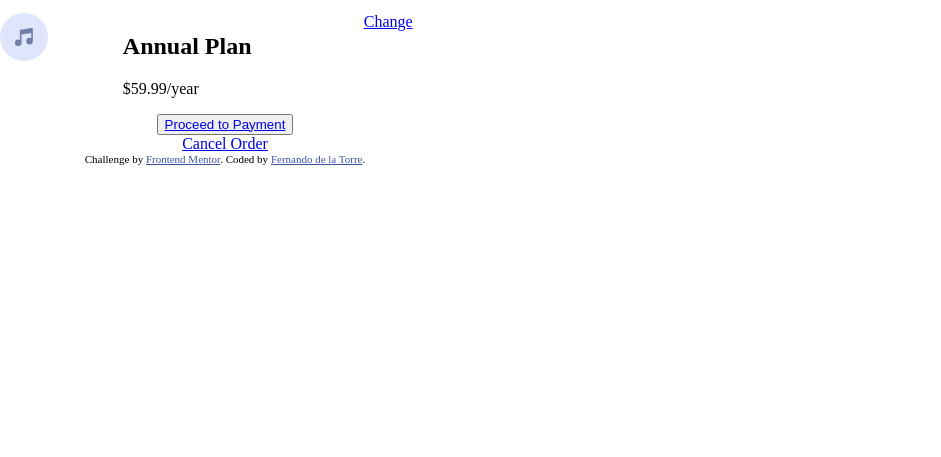
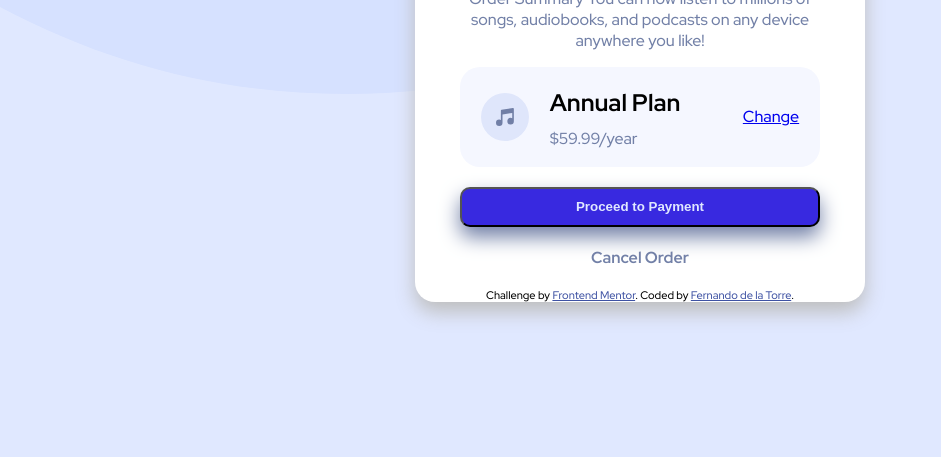
Before and after one commit to FernandoDLT/order-summary-component-main, a plain HTML site: page index.html in a window 1280 px wide. Shown: the part 343-800 px from the top of the page, without its empty margins (0-941 px from the left). Drawn offline with Linux system fonts and the light colour scheme.

Commit message:
fixed backgrond

```diff
--- a/style.scss
+++ b/style.scss
@@ -7,31 +7,82 @@ $darkblue: hsl(223, 47%, 23%);
 @import url('https://fonts.googleapis.com/css2?family=Red+Hat+Display:wght@500;700;900&display=swap');
 
 body {
+    font-family: "Red Hat Display", sans-serif;
     font-size: 16px;
     text-align: center;
     margin: 0;
     padding: 0;
+    max-width: 1440px;
+    max-height: 900px;
+    background-image: url(/images/pattern-background-desktop.svg);
+    background-repeat: no-repeat;
+    background-color: $paleblue;
     .card {
         max-width: 450px;
+        margin: 20px auto;
+        border-radius: 20px;
+        box-shadow: 0px 10px 20px rgb(190, 190, 190);
+        background-color: white;
+        .img img{
+            border-radius: 20px 20px 0px 0px;
+        }
         .order {
+            width: 80%;
+            margin: auto;
+            p {
+                color: $desaturatedblue;
+            }
         }
         .plan {
             display: grid;
             grid-auto-flow: column;
-            height: 100x;
+            height: 100px;
+            width: 80%;
+            margin: auto;
+            background-color: $verypaleblue;
+            border-radius: 20px;
+            img {
+                margin: auto;
+            }
             .text {
                 text-align: left;
-                // h2 {
-                //     margin: 0px;
-                // }
-                // p {
-                //     margin: 0px;
-                // }
+                h2 {
+                    margin-bottom: 5px;
+                }
+                p {
+                    margin-top: 10px;
+                    color: $desaturatedblue;
+                }
+            }
+            a {
+                margin: auto;
             }
         }
         .button {
+            width: 80%;
+            height: 40px;
+            margin: 20px auto;
+            border-radius: 10px;
+            background-color: $brightblue;
+            box-shadow: 0px 10px 20px $desaturatedblue;
+
+            a {
+                color: $paleblue;
+                font-weight: 900;
+                text-decoration: none;
+            }
+        }
+        .cancel {
+            a,
+            :active {
+                text-decoration: none;
+                font-weight: 700;
+                color: $desaturatedblue;
+            }
+            text-decoration: none;
         }
         .attribution {
+            margin-top: 20px;
         }
     }
 }
```
Also changed, not shown: style.css, 1 other file.
